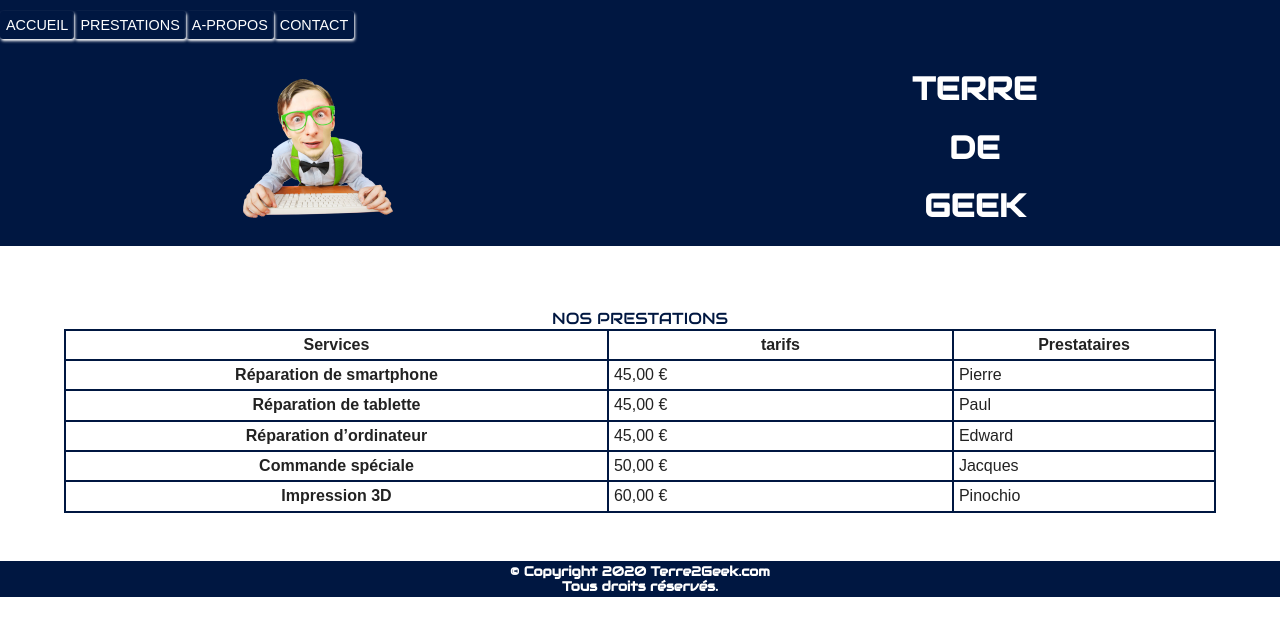
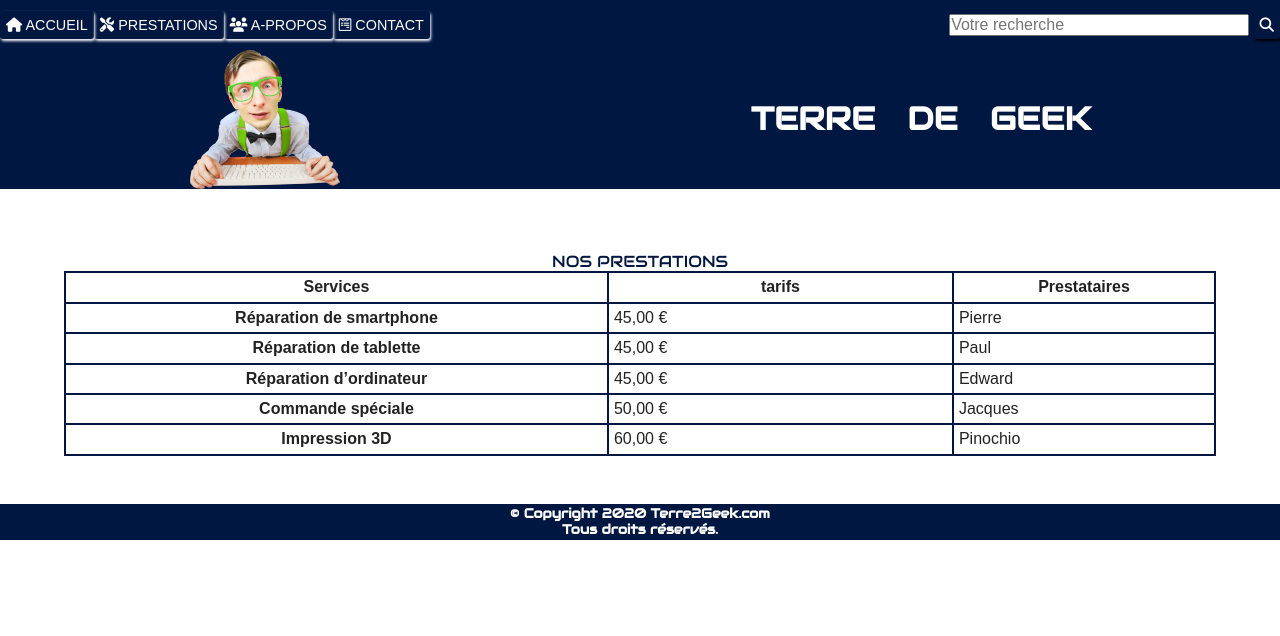
Before and after one commit to Fly-76/TerreDeGeek, a website built with Parcel: page service.html in a window 1280 px wide. Built offline with nearby package versions, Linux system fonts and the light colour scheme.

Commit message:
improve design

```diff
--- a/about.html
+++ b/about.html
@@ -11,6 +11,8 @@
   <link rel="apple-touch-icon" href="favicon.png">
   <link rel="shortcut icon" href="favicon.ico">
 
+  <script src="https://kit.fontawesome.com/a5a3281376.js" crossorigin="anonymous"></script>
+
   <link href="https://fonts.googleapis.com/css2?family=Audiowide&family=Courgette&display=swap" rel="stylesheet">
   <link rel="stylesheet" href="css/normalize.css">
   <link rel="stylesheet" href="css/main.css">
@@ -23,12 +25,17 @@
   <!-- Display a menu with 4 links to the html pages -->
   <nav class="bluesheme">
     <ul>
-      <li><a href="index.html">ACCUEIL</a></li>
-      <li><a href="service.html">PRESTATIONS</a></li>
-      <li><a href="about.html">A-PROPOS</a></li>
-      <li><a href="contact.html">CONTACT</a></li>
+      <li><a href="index.html" aria-label="acceuil"><i class="fas fa-home"></i><span class="smedia"> ACCUEIL</span></a></li>
+      <li><a href="service.html"><i class="fas fa-tools"></i><span class="smedia"> PRESTATIONS</span></a></li>
+      <li><a href="about.html"><i class="fas fa-users"></i><span class="smedia"> A-PROPOS</span></a></li>
+      <li><a href="contact.html"><i class="fab fa-wpforms"></i><span class="smedia"> CONTACT</span></a></li>
     </ul>
-    <hr>
+    <form action="#" method="POST" class="fullCenter">
+      <input type="search" name="search" value="" placeholder="Votre recherche">
+      <button name="button" type="submit" class="btn">
+        <i class="fas fa-search"></i>
+      </button>
+    </form>
   </nav>
 
   <!-- Display the society's name   -->
@@ -36,7 +43,7 @@
     <div id="logo">
       <img src="img/geek.png" alt="logo de la société Terre De Geek">
     </div>
-    <div class="fullCenter">
+    <div id="cpn">
       <h1>TERRE</h1>
       <h1>DE</h1>
       <h1>GEEK</h1>
@@ -45,7 +52,7 @@
 
 
    <!-- Display society's description -->
-   <main id="about">
+   <main id="contact">
     <h4>QUI SOMME NOUS?</h4>
     <video id="vid" autoplay>
       <source src="vid/franck-leuyer-001.Ogg" type="video/mp4">
@@ -70,12 +77,6 @@
   <script src="js/plugins.js"></script>
   <script src="js/main.js"></script>
 
-  <!-- Google Analytics: change UA-XXXXX-Y to be your site's ID. -->
-  <script>
-    window.ga = function () { ga.q.push(arguments) }; ga.q = []; ga.l = +new Date;
-    ga('create', 'UA-XXXXX-Y', 'auto'); ga('set', 'anonymizeIp', true); ga('set', 'transport', 'beacon'); ga('send', 'pageview')
-  </script>
-  <script src="https://www.google-analytics.com/analytics.js" async></script>
 </body>
 
 </html>
--- a/css/main.css
+++ b/css/main.css
@@ -185,6 +185,10 @@ textarea {
       float:left;
   }
 
+  input[type="search"] {
+    width: 100px;
+  }
+
   /*** Extra small  ::  viewports < 576   ::  Utility class ***/
   .smedia {
     display: none;
@@ -258,8 +262,9 @@ textarea {
   }
 
   #about {
-    width: 90%;
-    padding-left: 5%;
+    width: 80%;
+    margin-left: 10%;
+    margin-top: 2vh;
   }
 
   #logo {
@@ -276,32 +281,44 @@ textarea {
 
 @media screen and (min-width: 576px){
   /******* Medium   ::  viewports < 768   ::  General rules ***/
+  h1 {
+    font-size: 2.5em;
+  }
   #cpn {
     display: flex;
     justify-content: space-around;
     align-items: center;
   }
 
+  .smedia {
+    display: inline;
+  }
+
   /******* Medium   ::  viewports < 768   ::  Utility class ***/
   /******* Medium   ::  viewports < 768   ::  Common class  ***/
 }
 
-
-
-
-
 /************** Extra small  ::  viewports >= 768 *************/
 @media screen and (min-width: 768px){
   /******** Large   ::  viewports < 992   ::  General rules ***/
+  input[type="search"] {
+    width: 300px;
+  }
+  h1 {
+    font-size: 3em;
+  }
+
   /******** Large   ::  viewports < 992   ::  Utility class ***/
   /******** Large   ::  viewports < 992   ::  Common class  ***/
 }
+
 /************** Extra small  ::  viewports >= 992 *************/
 @media screen and (min-width: 992px){
   /*** Extra large  ::  viewports < 1200  ::  General rules ***/
   /*** Extra large  ::  viewports < 1200  ::  Utility class ***/
   /*** Extra large  ::  viewports < 1200  ::  Common class  ***/
 }
+
 /************** Extra small  ::  viewports < 1200px ***********/
 @media screen and (min-width: 1200px){
   /*** Extra large  ::  viewports > 1200  ::  General rules ***/
--- a/service.html
+++ b/service.html
@@ -11,6 +11,8 @@
   <link rel="apple-touch-icon" href="favicon.png">
   <link rel="shortcut icon" href="favicon.ico">
 
+  <script src="https://kit.fontawesome.com/a5a3281376.js" crossorigin="anonymous"></script>
+
   <link href="https://fonts.googleapis.com/css2?family=Audiowide&family=Courgette&display=swap" rel="stylesheet">
   <link rel="stylesheet" href="css/normalize.css">
   <link rel="stylesheet" href="css/main.css">
@@ -19,15 +21,21 @@
 </head>
 
 <body>
-   <!-- Display a menu with 4 links to the html pages -->
-   <nav class="bluesheme">
+
+  <!-- Display a menu with 4 links to the html pages -->
+  <nav class="bluesheme">
     <ul>
-      <li><a href="index.html">ACCUEIL</a></li>
-      <li><a href="service.html">PRESTATIONS</a></li>
-      <li><a href="about.html">A-PROPOS</a></li>
-      <li><a href="contact.html">CONTACT</a></li>
+      <li><a href="index.html" aria-label="acceuil"><i class="fas fa-home"></i><span class="smedia"> ACCUEIL</span></a></li>
+      <li><a href="service.html"><i class="fas fa-tools"></i><span class="smedia"> PRESTATIONS</span></a></li>
+      <li><a href="about.html"><i class="fas fa-users"></i><span class="smedia"> A-PROPOS</span></a></li>
+      <li><a href="contact.html"><i class="fab fa-wpforms"></i><span class="smedia"> CONTACT</span></a></li>
     </ul>
-    <hr>
+    <form action="#" method="POST" class="fullCenter">
+      <input type="search" name="search" value="" placeholder="Votre recherche">
+      <button name="button" type="submit" class="btn">
+        <i class="fas fa-search"></i>
+      </button>
+    </form>
   </nav>
 
   <!-- Display the society's name   -->
@@ -35,7 +43,7 @@
     <div id="logo">
       <img src="img/geek.png" alt="logo de la société Terre De Geek">
     </div>
-    <div class="fullCenter">
+    <div id="cpn">
       <h1>TERRE</h1>
       <h1>DE</h1>
       <h1>GEEK</h1>
@@ -93,12 +101,6 @@
   <script src="js/plugins.js"></script>
   <script src="js/main.js"></script>
 
-  <!-- Google Analytics: change UA-XXXXX-Y to be your site's ID. -->
-  <script>
-    window.ga = function () { ga.q.push(arguments) }; ga.q = []; ga.l = +new Date;
-    ga('create', 'UA-XXXXX-Y', 'auto'); ga('set', 'anonymizeIp', true); ga('set', 'transport', 'beacon'); ga('send', 'pageview')
-  </script>
-  <script src="https://www.google-analytics.com/analytics.js" async></script>
 </body>
 
 </html>
```
Also changed, not shown: contact.html (+12 -15 lines), index.html (+4 -4 lines).
